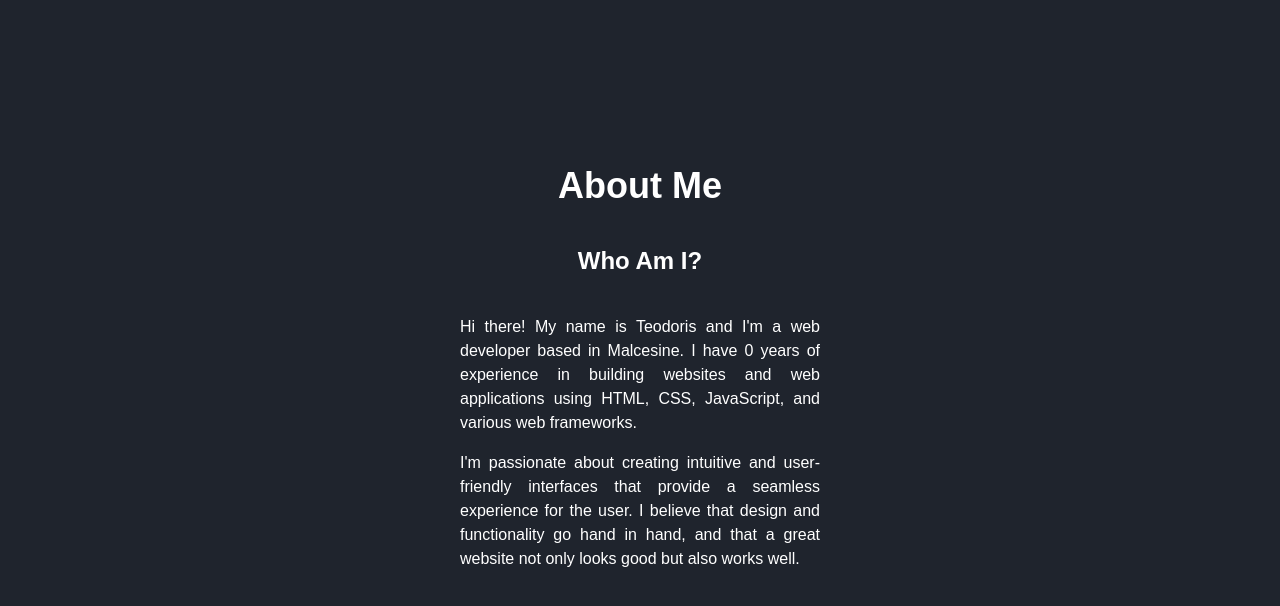
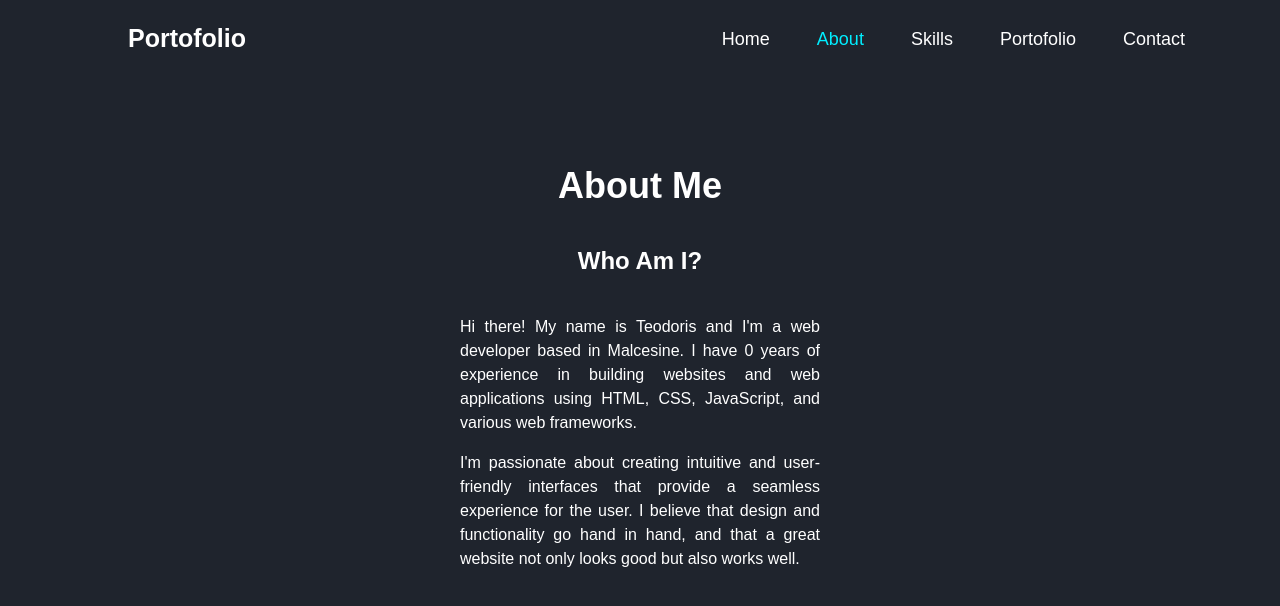
Before and after one commit to Teodoris0/My-first-website, a plain HTML site: page Aboutme.html in a window 1280 px wide. Drawn offline with Linux system fonts and the light colour scheme.

Commit message:
Update Aboutme.html
added some things and fixed some bugs

```diff
--- a/Aboutme.html
+++ b/Aboutme.html
@@ -5,6 +5,21 @@
 	<link rel="stylesheet" href="Aboutme.css">
 </head>
 <body>
+
+  <header class="header">
+    <a href="#" class="logo">Portofolio</a>
+	</header>
+
+
+  <nav class="navbar">
+    <a href="index.html" style="--i:1;">Home </a>
+    <a href="Aboutme.html" style="--i:2;" class="active">About </a>
+    <a href="#" style="--i:3;">Skills </a>
+    <a href="#" style="--i:4;">Portofolio </a>
+    <a href="#" style="--i:5;">Contact </a>
+</nav>
+
+
 	<div class="container">
 		<div class="title">About Me</div>
 		<div class="subtitle">Who Am I?</div>
@@ -12,6 +27,7 @@
 			<p>Hi there! My name is Teodoris and I'm a web developer based in Malcesine. I have 0 years of experience in building websites and web applications using HTML, CSS, JavaScript, and various web frameworks.</p>
 			<p>I'm passionate about creating intuitive and user-friendly interfaces that provide a seamless experience for the user. I believe that design and functionality go hand in hand, and that a great website not only looks good but also works well.</p>
 		</div>
-	</div>
+
+
 </body>
 </html>
```
